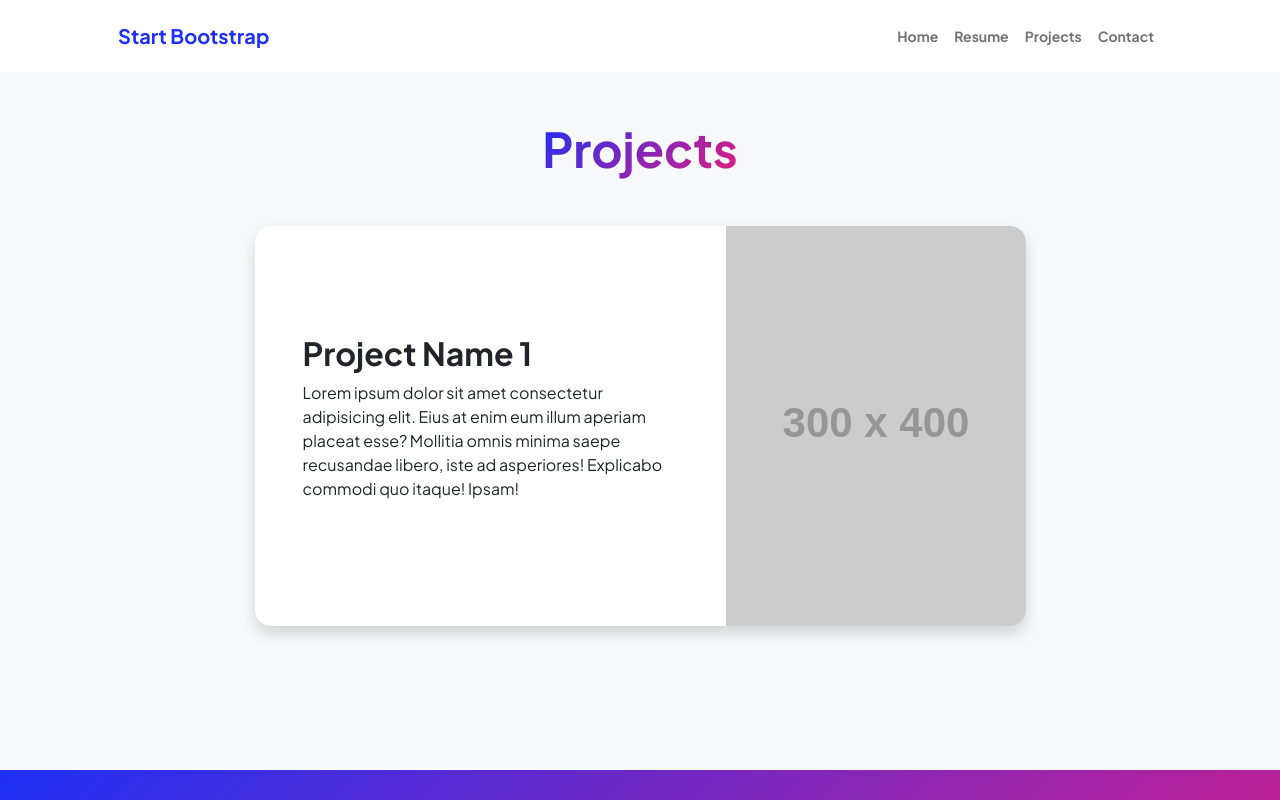
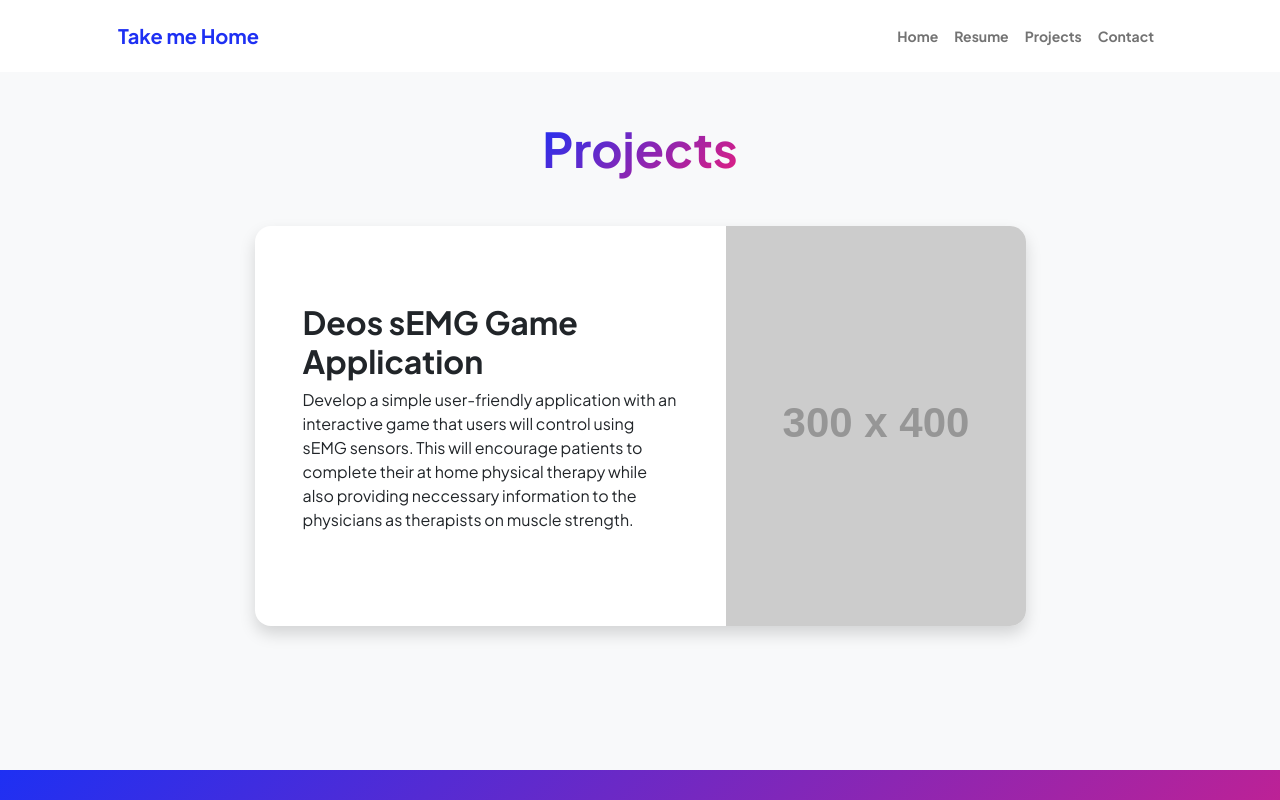
Before and after one commit to JessKuh5146/CreateHostWebsiteAssignment, a plain HTML site: page projects.html in a window 1280 px wide. Shown: the top 800 px of the page. Drawn offline with nearby package versions, Linux system fonts and the light colour scheme; placeholder pictures from the web are drawn by us.

Commit message:
Updated Project description

```diff
--- a/projects.html
+++ b/projects.html
@@ -22,7 +22,7 @@
             <!-- Navigation-->
             <nav class="navbar navbar-expand-lg navbar-light bg-white py-3">
                 <div class="container px-5">
-                    <a class="navbar-brand" href="index.html"><span class="fw-bolder text-primary">Start Bootstrap</span></a>
+                    <a class="navbar-brand" href="index.html"><span class="fw-bolder text-primary">Take me Home</span></a>
                     <button class="navbar-toggler" type="button" data-bs-toggle="collapse" data-bs-target="#navbarSupportedContent" aria-controls="navbarSupportedContent" aria-expanded="false" aria-label="Toggle navigation"><span class="navbar-toggler-icon"></span></button>
                     <div class="collapse navbar-collapse" id="navbarSupportedContent">
                         <ul class="navbar-nav ms-auto mb-2 mb-lg-0 small fw-bolder">
@@ -47,14 +47,13 @@
                                 <div class="card-body p-0">
                                     <div class="d-flex align-items-center">
                                         <div class="p-5">
-                                            <h2 class="fw-bolder">Project Name 1</h2>
-                                            <p>Lorem ipsum dolor sit amet consectetur adipisicing elit. Eius at enim eum illum aperiam placeat esse? Mollitia omnis minima saepe recusandae libero, iste ad asperiores! Explicabo commodi quo itaque! Ipsam!</p>
+                                            <h2 class="fw-bolder">Deos sEMG Game Application</h2>
+                                            <p>Develop a simple user-friendly application with an interactive game that users will control using sEMG sensors. This will encourage patients to complete their at home physical therapy while also providing neccessary information to the physicians as therapists on muscle strength. </p>
                                         </div>
                                         <img class="img-fluid" src="https://dummyimage.com/300x400/343a40/6c757d" alt="..." />
                                     </div>
                                 </div>
                             </div>
-
                         </div>
                     </div>
                 </div>
```
